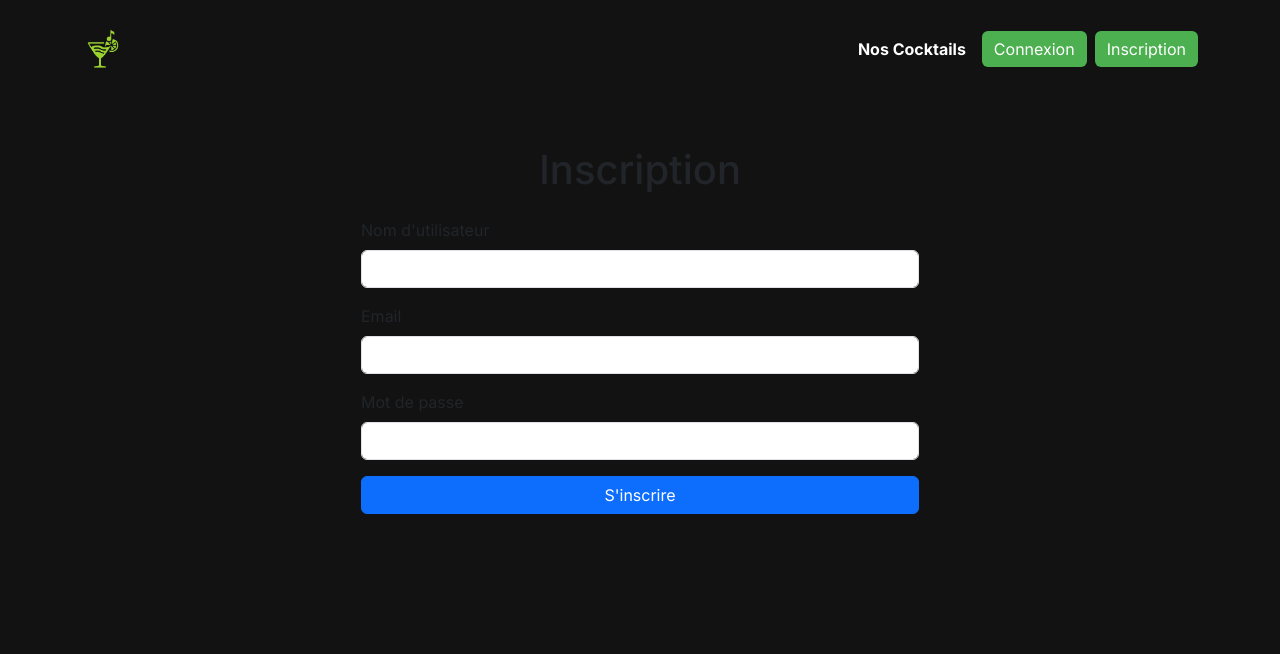
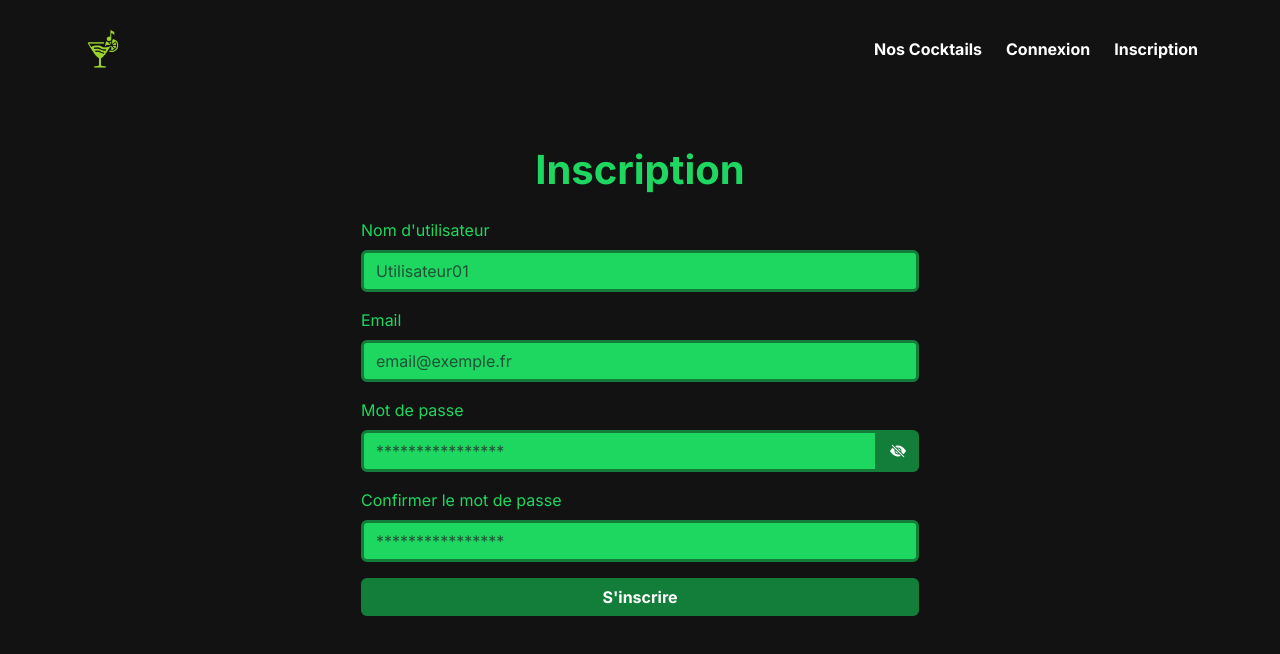
Before and after one commit to DallasJr/Spotails, a React (Create React App) app in the folder frontend/: page /register in a window 1280 px wide. Shown: the top 654 px of the page. Built offline with nearby package versions, Linux system fonts and the light colour scheme.

Commit message:
updated login/register page, updated navbar,

```diff
--- a/frontend/package.json
+++ b/frontend/package.json
@@ -9,7 +9,9 @@
     "@testing-library/user-event": "^13.5.0",
     "axios": "^1.9.0",
     "bootstrap": "^5.3.5",
+    "bootstrap-icons": "^1.11.3",
     "framer-motion": "^12.9.2",
+    "jwt-decode": "^4.0.0",
     "react": "^19.1.0",
     "react-dom": "^19.1.0",
     "react-router-dom": "^7.5.2",
--- a/frontend/src/components/Navbar.js
+++ b/frontend/src/components/Navbar.js
@@ -1,12 +1,21 @@
 import React from "react";
 import {Link, useNavigate} from "react-router-dom";
 import "bootstrap/dist/css/bootstrap.min.css";
+import "bootstrap-icons/font/bootstrap-icons.css";
 import "../styles/Navbar.css";
+import { jwtDecode } from "jwt-decode";
 
 const Navbar = () => {
     const navigate = useNavigate();
     const username = localStorage.getItem("username");
+    const token = localStorage.getItem("token");
     const isAuthenticated = !!localStorage.getItem("token");
+
+    let isAdmin = false;
+    if (token) {
+        const decodedToken = jwtDecode(token);
+        isAdmin = decodedToken.role === "admin";
+    }
 
     const handleLogout = () => {
         localStorage.removeItem("token");
@@ -28,27 +37,33 @@ const Navbar = () => {
                 </Link>
 
                 <div className="d-flex align-items-center">
-                    <Link to="/cocktails" className="navbar-link me-2">
+                    <Link to="/cocktails" className="navbar-link me-4">
                         Nos Cocktails
                     </Link>
                     {isAuthenticated ? (
                         <>
-                            <Link to="/favorites" className="navbar-link me-2">
-                                Vos Favoris
+                            <Link to="/favorites" className="navbar-link navbar-link-fav me-4">
+                                <i className="bi bi-heart"></i>
                             </Link>
-                            <button className="btn btn-outline-light me-2">
+                            <Link to="#" className="navbar-link me-4">
+                                <i className="bi bi-person-fill me-1"></i>
                                 {username}
-                            </button>
-                            <button onClick={handleLogout} className="btn btn-danger">
-                                Déconnexion
-                            </button>
+                            </Link>
+                            {isAdmin && (
+                                <Link to="/admin" className="navbar-link navbar-link-admin me-4">
+                                    Admin
+                                </Link>
+                            )}
+                            <Link to="#" onClick={handleLogout} className="navbar-link navbar-link-logout me-4">
+                                <i className="bi bi-box-arrow-right"></i>
+                            </Link>
                         </>
                         ) : (
                         <>
-                            <Link to="/login" className="btn btn-text-white me-2">
+                            <Link to="/login" className="navbar-link navbar-link-login me-4">
                                 Connexion
                             </Link>
-                            <Link to="/register" className="btn btn-custom">
+                            <Link to="/register" className="navbar-link navbar-link-register">
                                 Inscription
                             </Link>
                         </>
--- a/frontend/src/pages/LoginPage.js
+++ b/frontend/src/pages/LoginPage.js
@@ -7,6 +7,7 @@ const LoginForm = () => {
     const [password, setPassword] = useState("");
     const [error, setError] = useState("");
     const navigate = useNavigate();
+    const [showPassword, setShowPassword] = useState(false);
 
     const handleSubmit = async (e) => {
         e.preventDefault();
@@ -27,7 +28,8 @@ const LoginForm = () => {
     };
 
     return (
-        <div className="container mt-5">
+        <div className="login-form mt-5 p-5">
+            <div className="container">
                 <h1 className="text-center mb-4">Connexion</h1>
                 <form onSubmit={handleSubmit} className="w-50 mx-auto">
                     {error && <div className="alert alert-danger">{error}</div>}
@@ -38,23 +40,35 @@ const LoginForm = () => {
                             className="form-control"
                             id="email"
                             value={email}
+                            placeholder="email@exemple.fr"
                             onChange={(e) => setEmail(e.target.value)}
                             required
                         />
                     </div>
                     <div className="mb-3">
                         <label htmlFor="password" className="form-label">Mot de passe</label>
+                        <div className="input-group">
                             <input
-                        type="password"
+                                type={showPassword ? "text" : "password"}
                                 className="form-control"
                                 id="password"
                                 value={password}
+                                placeholder="****************"
                                 onChange={(e) => setPassword(e.target.value)}
                                 required
                             />
+                            <button
+                                type="button"
+                                className="btn"
+                                onClick={() => setShowPassword(!showPassword)}
+                            >
+                                {showPassword ? <i className="bi bi-eye-fill"></i> : <i className="bi bi-eye-slash-fill"></i>}
+                            </button>
                         </div>
-                <button type="submit" className="btn btn-primary w-100">Se connecter</button>
+                    </div>
+                    <button type="submit" className="btn w-100">Se connecter</button>
                 </form>
+            </div>
         </div>
     );
 };
--- a/frontend/src/pages/RegisterPage.js
+++ b/frontend/src/pages/RegisterPage.js
@@ -1,16 +1,33 @@
 import React, { useState } from "react";
 import axios from "axios";
 import { useNavigate } from "react-router-dom";
+import "../styles/FormPage.css";
 
 const RegisterPage = () => {
     const [username, setUsername] = useState("");
     const [email, setEmail] = useState("");
     const [password, setPassword] = useState("");
+    const [confirmPassword, setConfirmPassword] = useState("");
     const [error, setError] = useState("");
+    const [showPassword, setShowPassword] = useState(false);
     const navigate = useNavigate();
 
     const handleSubmit = async (e) => {
         e.preventDefault();
+
+        const usernameRegex = /^[a-zA-Z0-9]+$/;
+        if (!usernameRegex.test(username) || username.length > 16 || username.length < 3) {
+            setError("Le nom d'utilisateur doit être alphanumérique et contenir entre 3 et 16 caractères.");
+            return;
+        }
+        if (password.length < 8) {
+            setError("Le mot de passe doit contenir au moins 8 caractères.");
+            return;
+        }
+        if (password !== confirmPassword) {
+            setError("Les mots de passe ne correspondent pas.");
+            return;
+        }
 
         try {
             const response = await axios.post("http://localhost:5000/api/auth/register", {
@@ -40,6 +57,7 @@ const RegisterPage = () => {
                         className="form-control"
                         id="username"
                         value={username}
+                        placeholder="Utilisateur01"
                         onChange={(e) => setUsername(e.target.value)}
                         required
                     />
@@ -51,22 +69,45 @@ const RegisterPage = () => {
                         className="form-control"
                         id="email"
                         value={email}
+                        placeholder="email@exemple.fr"
                         onChange={(e) => setEmail(e.target.value)}
                         required
                     />
                 </div>
                 <div className="mb-3">
                     <label htmlFor="password" className="form-label">Mot de passe</label>
+                    <div className="input-group">
+                        <input
+                            type={showPassword ? "text" : "password"}
+                            className="form-control"
+                            id="password"
+                            value={password}
+                            placeholder="****************"
+                            onChange={(e) => setPassword(e.target.value)}
+                            required
+                        />
+                        <button
+                            type="button"
+                            className="btn"
+                            onClick={() => setShowPassword(!showPassword)}
+                        >
+                            {showPassword ? <i className="bi bi-eye-fill"></i> : <i className="bi bi-eye-slash-fill"></i>}
+                        </button>
+                    </div>
+                </div>
+                <div className="mb-3">
+                    <label htmlFor="confirmPassword" className="form-label">Confirmer le mot de passe</label>
                     <input
                         type="password"
                         className="form-control"
-                        id="password"
-                        value={password}
-                        onChange={(e) => setPassword(e.target.value)}
+                        id="confirmPassword"
+                        value={confirmPassword}
+                        placeholder="****************"
+                        onChange={(e) => setConfirmPassword(e.target.value)}
                         required
                     />
                 </div>
-                <button type="submit" className="btn btn-primary w-100">S'inscrire</button>
+                <button type="submit" className="btn w-100">S'inscrire</button>
             </form>
         </div>
     );
--- /dev/null
+++ b/frontend/src/styles/FormPage.css
@@ -0,0 +1,36 @@
+h1 {
+    font-weight: bold !important;
+    color: #1ED760 !important;
+}
+
+label {
+    color: #1ED760;
+}
+
+form .form-control {
+    background: #1ED760;
+    border: #137e39 3px solid;
+    transition: all 0.3s ease;
+}
+
+form .form-control:focus {
+    background: #24e06b;
+    border-color: #0f5f2b;
+    outline: none;
+    box-shadow: 0 0 10px #1ED760;
+}
+
+form .btn {
+    color: white;
+    background: #137e39;
+    font-weight: bold;
+    transition: all 0.3s ease;
+}
+
+form .btn:hover,
+form .btn:active,
+form .btn:focus{
+    background: #1ED760;
+    color: #000;
+    box-shadow: 0 0 10px #1ED760;
+}
--- a/frontend/src/styles/Navbar.css
+++ b/frontend/src/styles/Navbar.css
@@ -1,5 +1,4 @@
 .navbar-custom {
-    background-color: #121212;
     display: flex;
     align-items: center;
     justify-content: space-between;
@@ -10,47 +9,42 @@
     color: white;
 }
 
-.navbar-custom .btn {
-    background-color: #4CAF50;
-    color: white;
-}
-
-.nav-link-custom {
-    color: #007bff;
-    text-decoration: none;
-    padding: 8px 12px;
-    font-weight: 500;
-}
-
-.nav-link-custom:hover {
-    text-decoration: underline;
-    color: #0056b3;
-}
-
-.btn-text-white {
-    color: white;
-    background: transparent;
-    border: none;
-}
-
-.btn-text-white:hover {
-    color: #ddd;
-}
-
-.btn-custom {
-    background-color: #ff6600;
-    color: white;
-    border: none;
-}
-
-.btn-custom:hover {
-    background-color: #e65c00;
-    color: white;
-}
-
 .navbar-link {
     color: white;
     text-decoration: none;
-    padding: 0.5rem;
     font-weight: bold;
+    transition: all 0.3s ease;
 }
+
+.navbar-link:hover, .navbar-link:focus {
+    color: #1ED760;
+}
+
+.navbar-link-logout {
+    color: #d32f2f;
+}
+
+.navbar-link-logout:hover, .navbar-link-logout:focus {
+    color: #9a2424;
+}
+
+.navbar-link-admin {
+    color: goldenrod;
+}
+
+.navbar-link-admin:hover, .navbar-link-admin:focus {
+    color: darkgoldenrod;
+}
+
+.navbar-link-fav {
+    color: red;
+    transition: all 0.2s ease;
+}
+
+.navbar-link-fav:hover, .navbar-link-fav:focus {
+    color: red;
+}
+
+.navbar-link-fav:hover i::before, .navbar-link-fav:focus i::before {
+    content: "\f415";
+}
```
Also changed, not shown: 2 other files (tests, documents, lock files or other folders). Lines whose indentation alone changed are shown as unchanged.
